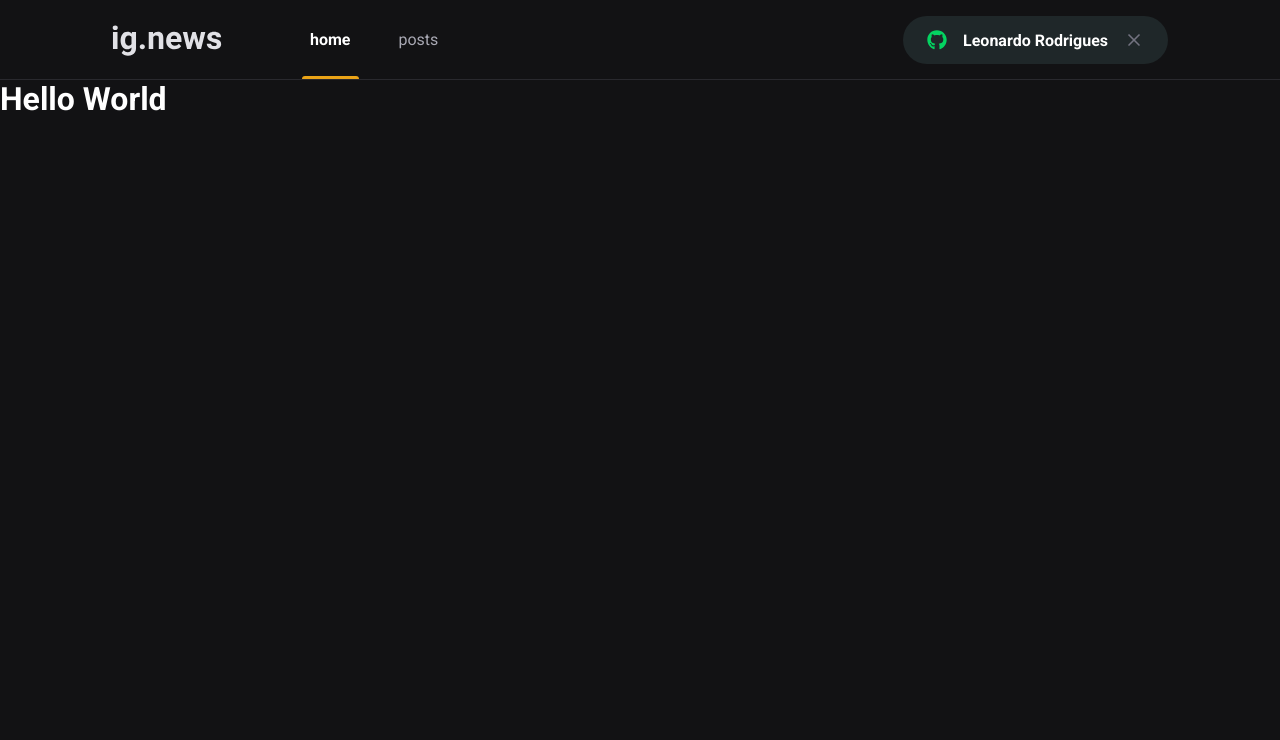
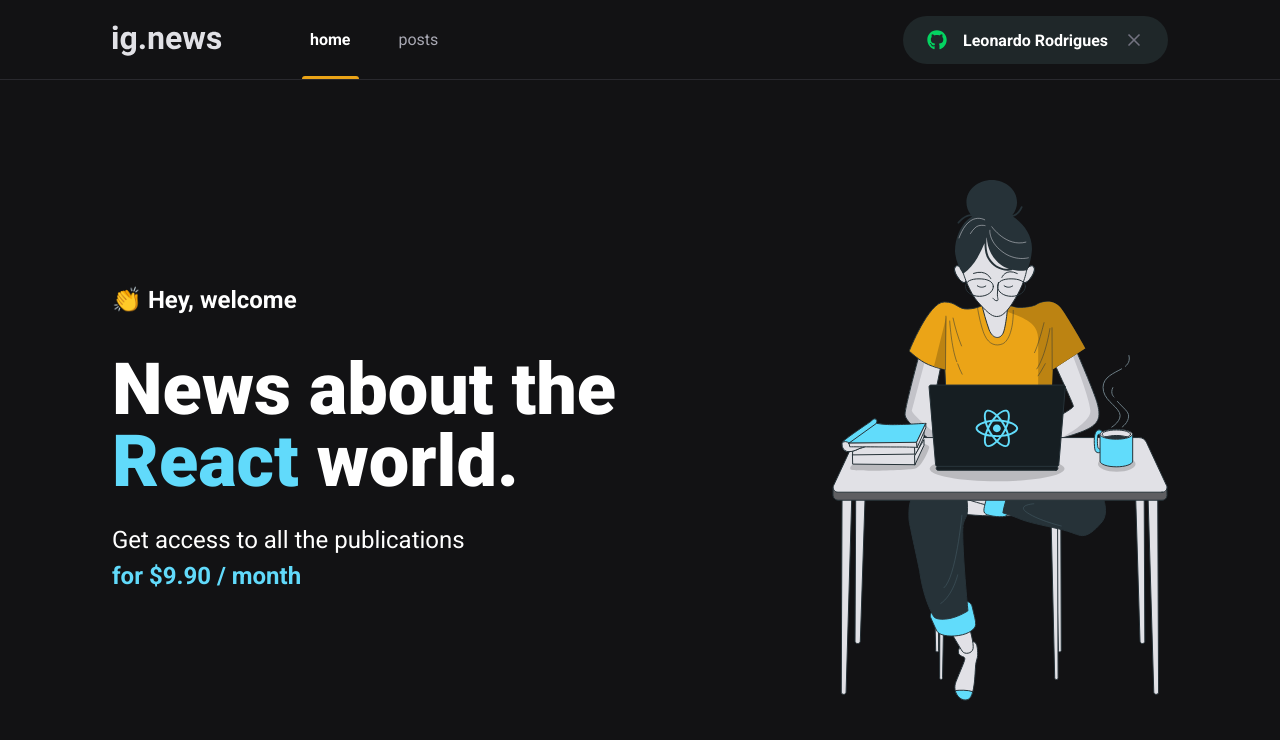
Before and after one commit to leorjr/ignews, a Next.js app: page / in a window 1280 px wide. Shown: the top 740 px of the page. Built offline with nearby package versions, Linux system fonts and the light colour scheme.

Commit message:
feat: created page home

```diff
--- /dev/null
+++ b/pages/home.module.scss
@@ -0,0 +1,40 @@
+.contentContainer {
+  max-width: 1120px;
+  margin: 0 auto;
+  padding: 0 2rem;
+  height: calc(100vh - 5rem);
+
+  display: flex;
+  align-items: center;
+  justify-content: space-between;
+}
+
+.hero {
+  max-width: 600px;
+
+  > span {
+    font-size: 1.5rem;
+    font-weight: bold;
+  }
+
+  h1 {
+    font-size: 4.5rem;
+    line-height: 4.5rem;
+    font-weight: 900;
+    margin-top: 2.5rem;
+
+    span {
+      color: var(--cyan-500);
+    }
+  }
+
+  p {
+    font-size: 1.5rem;
+    line-height: 2.25rem;
+    margin-top: 1.5rem;
+    span {
+      color: var(--cyan-500);
+      font-weight: bold;
+    }
+  }
+}
--- a/pages/index.tsx
+++ b/pages/index.tsx
@@ -1,8 +1,24 @@
+/* eslint-disable @next/next/no-img-element */
+
+import styles from "./home.module.scss";
+
 export default function Home() {
   return (
     <>
-      <title>inicio | ig.news</title>
-      <h1>Hello World</h1>
+      <title>home | ig.news</title>
+      <main className={styles.contentContainer}>
+        <section className={styles.hero}>
+          <span>👏 Hey, welcome</span>
+          <h1>
+            News about the <span>React</span> world.
+          </h1>
+          <p>
+            Get access to all the publications <br />
+            <span>for $9.90 / month</span>
+          </p>
+        </section>
+        <img src="/images/avatar.svg" alt="girl coding" />
+      </main>
     </>
   );
 }
```
